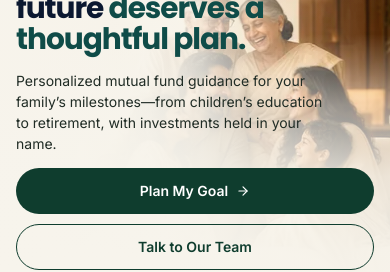
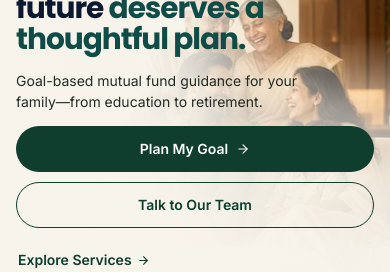
Before and after one commit to nxtgenai-io/farcon-wealth, a React (Vite) app: page / in a window 390 px wide. Shown: the part 190-462 px from the top of the page. Built offline with nearby package versions, Linux system fonts and the light colour scheme; no server answers.

Commit message:
fix(home): simplify hero message for mobile readability

```diff
--- a/src/components/sections/HomeView.tsx
+++ b/src/components/sections/HomeView.tsx
@@ -276,7 +276,7 @@ export const HomeView: React.FC<HomeViewProps> = ({ navigate, onOpenConsultation
               </svg>
             </p>
             <h1>Your family’s future <br /><em>deserves a thoughtful plan.</em></h1>
-            <p className="hf-lede">Personalized mutual fund guidance for your family’s milestones—from children’s education to retirement, with investments held in your name.</p>
+            <p className="hf-lede">Goal-based mutual fund guidance for your family—from education to retirement.</p>
             <div className="hf-cta-row">
               <button
                 type="button"
```
